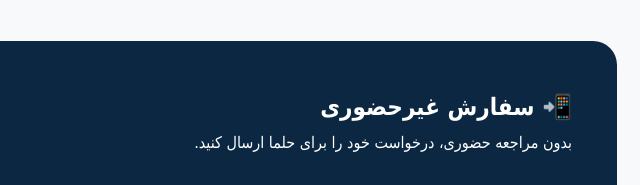
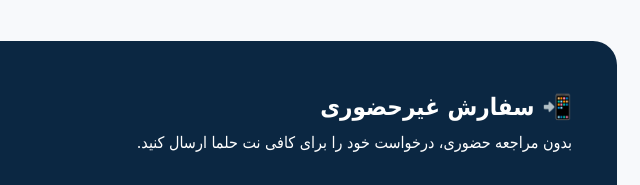
Before and after one commit to cofeenet-helma/Helma-cofeenet, a plain HTML site: page index.html in a window 1280 px wide. Shown: the part 1300-1485 px from the top of the page, 573-1213 px from the left. Drawn offline with Linux system fonts and the light colour scheme.

Commit message:
Update index.html

```diff
--- a/index.html
+++ b/index.html
@@ -543,7 +543,7 @@
 
                 <p>
                     بدون مراجعه حضوری، درخواست خود را
-                    برای حلما ارسال کنید.
+                    برای کافی نت حلما ارسال کنید.
                 </p>
 
 
```
